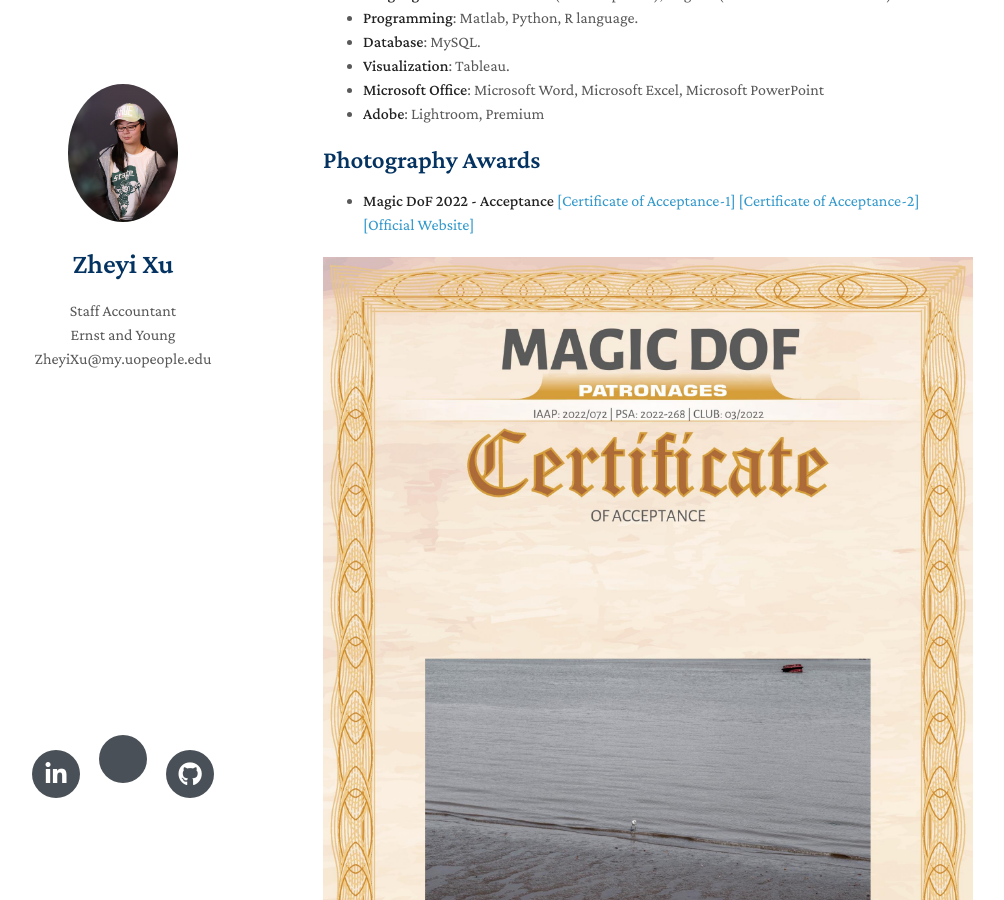
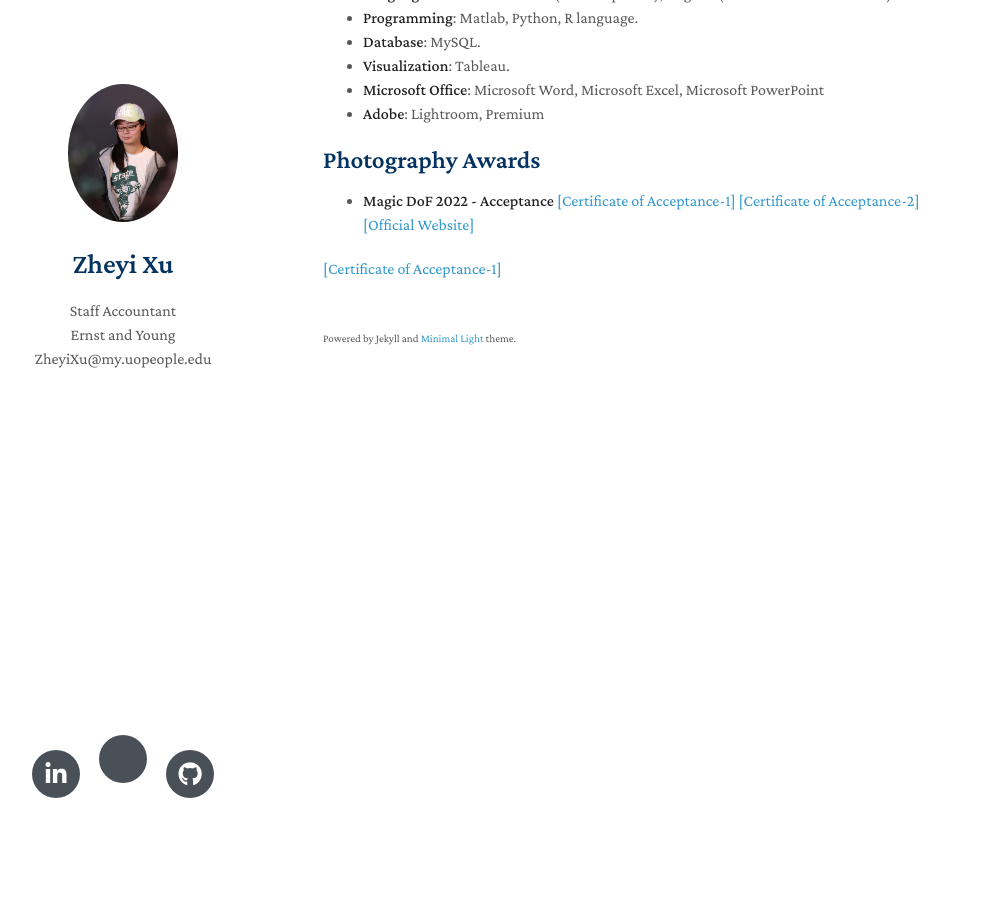
Before and after one commit to zheyixu99/zheyi-resume, a Jekyll site: the page built from index.md, in a window 1280 px wide and 900 px high, scrolled down 3084 px. Shown: the whole window, without its empty margins (147-1151 px from the left). Built offline with Jekyll 4.4.1, drawn with Linux system fonts in a browser that asks for light colours; nearby versions of some CDN libraries; a style sheet for code colours, icons or effects is not loaded; our own code applies the rules of GitHub Pages for plain Markdown files.

Commit message:
Update index.md

```diff
--- a/index.md
+++ b/index.md
@@ -154,4 +154,4 @@ layout: homepage
 ## Photography Awards
 - **Magic DoF 2022 - Acceptance** [[Certificate of Acceptance-1]](https://zheyi-resume.vercel.app/assets/img/photocontest/ZheyiXu(China)-CoExistence.jpg) [[Certificate of Acceptance-2]](https://zheyi-resume.vercel.app/assets/img/photocontest/ZheyiXu(China)-FishingintheAutumnMorning.jpg) <a href="https://dof.photomagart.com/">[Official Website]</a>
 
-<a src="https://zheyi-resume.vercel.app/assets/img/photocontest/ZheyiXu(China)-CoExistence.jpg"><img alt="[Certificate of Acceptance-1]" src="assets/img/photocontest/ZheyiXu(China)-CoExistence.jpg"></a>
+<a href="https://zheyi-resume.vercel.app/assets/img/photocontest/ZheyiXu(China)-CoExistence.jpg" target="_blank">[Certificate of Acceptance-1]</a>
```
